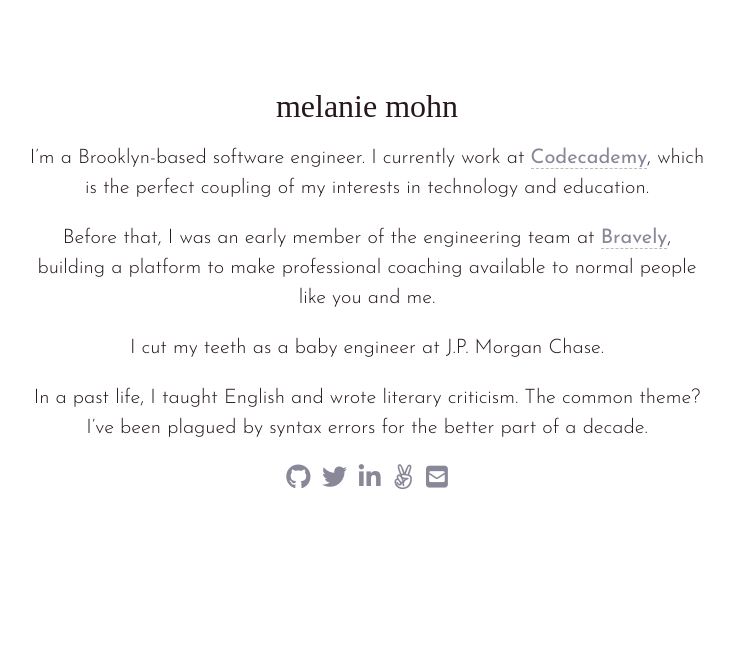
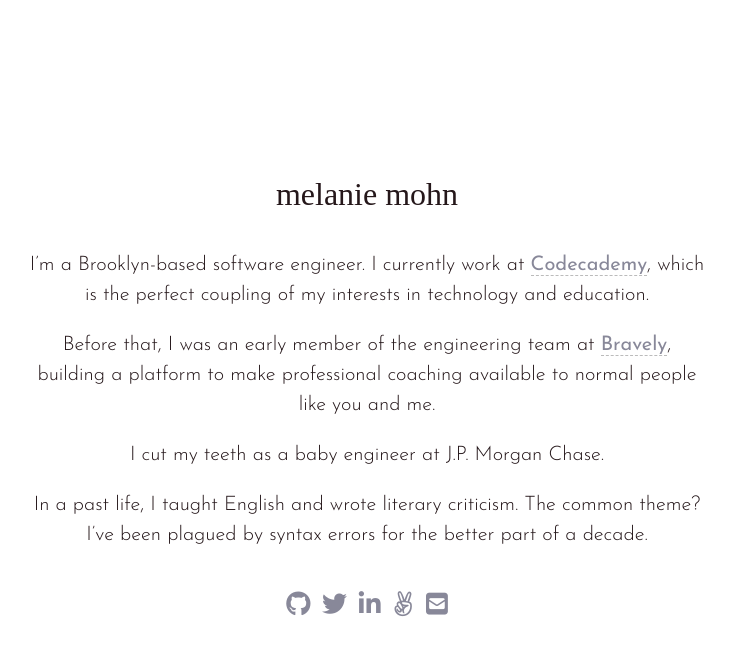
Before and after one commit to melaniemohn/melaniemohn.github.io, a plain HTML site: page index.html in a window 1280 px wide. Shown: the whole page, without its empty margins (273-1007 px from the left). Drawn offline with nearby package versions, Linux system fonts and the light colour scheme; a web font is replaced by a local one.

Commit message:
Just use flexbox

```diff
--- a/index.html
+++ b/index.html
@@ -20,26 +20,28 @@
     <script src="https://use.fontawesome.com/07f0b81a34.js"></script>
   </head>
 
-  <body>
-    <h1>melanie mohn</h1>
+  <body class="bio">
+    <h1>Melanie Mohn</h1>
+    <div>
       <p>
         I’m a Brooklyn-based software engineer. I currently work at
         <a href="https://www.codecademy.com/" target="_blank">Codecademy</a>,
-      which is the perfect coupling of my interests in technology and education.
+        which is the perfect coupling of my interests in technology and
+        education.
       </p>
       <p>
         Before that, I was an early member of the engineering team at
-      <a href="https://workbravely.com" target="_blank">Bravely</a>, building a
-      platform to make professional coaching available to normal people like you
-      and me.
+        <a href="https://workbravely.com" target="_blank">Bravely</a>, building
+        a platform to make professional coaching available to normal people like
+        you and me.
       </p>
+      <p>I cut my teeth as a baby engineer at J.P. Morgan Chase.</p>
       <p>
-      I cut my teeth as a baby engineer at J.P. Morgan Chase.
+        In a past life, I taught English and wrote literary criticism. The
+        common theme? I’ve been plagued by syntax errors for the better part of
+        a decade.
       </p>
-    <p>
-      In a past life, I taught English and wrote literary criticism. The common
-      theme? I’ve been plagued by syntax errors for the better part of a decade.
-    </p>
+    </div>
     <div class="footer__icon-links">
       <a href="https://github.com/melaniemohn" target="_blank">
         <span class="fa fa-github"></span>
--- a/style.css
+++ b/style.css
@@ -8,8 +8,17 @@
 
 body {
   padding: 20px;
+  margin: 20px auto;
   max-width: 675px;
-  margin: 50px auto;
+}
+
+body.bio {
+  height: 90vh;
+  min-height: 400px;
+  display: flex;
+  flex-direction: column;
+  align-items: center;
+  justify-content: center;
 }
 
 body.resume {
@@ -18,6 +27,7 @@ body.resume {
 
 h1 {
   font-family: "Chela One";
+  text-transform: lowercase;
 }
 
 p {
@@ -79,6 +89,7 @@ span:focus {
 
 .footer__icon-links {
   font-size: 25px;
+  margin: 20px auto;
 }
 
 .footer__icon-links a {
```
Lines whose indentation alone changed are shown as unchanged.
